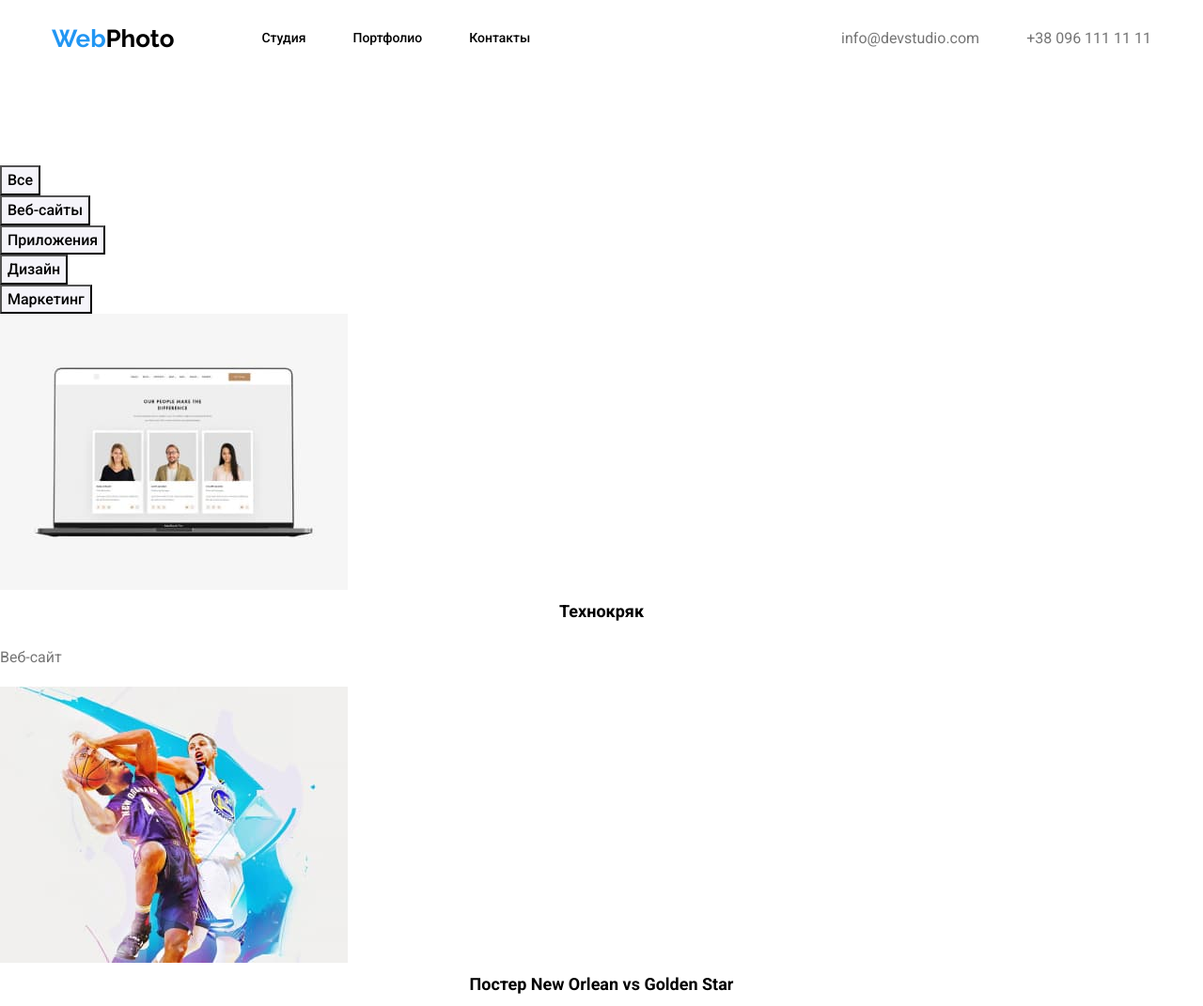
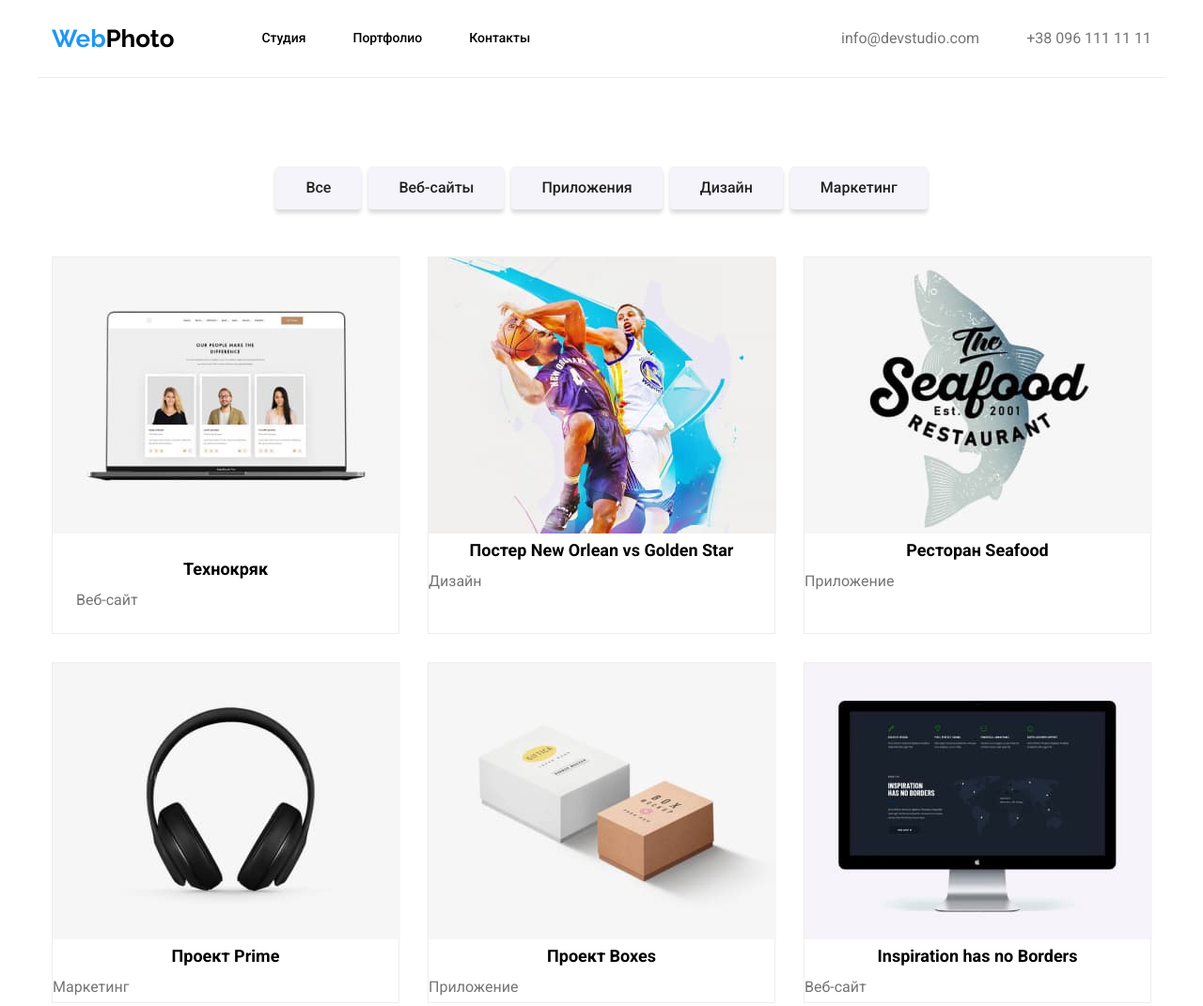
Before and after one commit to DenysPitel/goit-markup-hw-03, a plain HTML site: page portfolio.html in a window 1280 px wide. Shown: the top 1071 px of the page at 94% size. Drawn offline with nearby package versions, Linux system fonts and the light colour scheme.

Commit message:
html, css

```diff
--- a/css/style.css
+++ b/css/style.css
@@ -8,6 +8,7 @@
   --fons-title-color: #2f303a;
   --button-color: #f5f4fa;
   --line-color: #ececec;
+  --border-color: #eeeeee;
 }
 
 * {
@@ -31,17 +32,24 @@ h6 {
   text-align: center;
 }
 
+p {
+  padding: 0;
+  margin: 0;
+}
+
 ul {
   padding: 0;
   margin: 0;
 }
 
+img {
+  display: block;
+}
+
 .container {
   width: 1200px;
-  padding-left: 15px;
-  padding-right: 15px;
-  margin-left: auto;
-  margin-right: auto;
+  padding: 0 15px;
+  margin: 0 auto;
   align-items: center;
 }
 
@@ -52,14 +60,9 @@ ul {
 
 /* Header
 =================== */
-.header {
+.header .container {
   display: flex;
-  align-items: center;
-  width: 1200px;
-  margin-left: auto;
-  margin-right: auto;
-  padding-left: 15px;
-  padding-right: 15px;
+  border-bottom: 1px solid var(--line-color);
 }
 
 .logo {
@@ -127,7 +130,8 @@ ul {
 /* Title section
 =================== */
 
-.title {
+.title.section {
+  padding: 200px 0;
   text-align: center;
   box-shadow: 0px 4px 4px rgba(0, 0, 0, 0.25), 0px 4px 4px rgba(0, 0, 0, 0.25);
   background-color: var(--fons-title-color);
@@ -143,16 +147,20 @@ ul {
 }
 
 .title-but {
+  color: var(--fons-html);
+}
+
+.title-but,
+.work-but {
   font-weight: 700;
   font-size: 16px;
   line-height: 1.9em;
   cursor: pointer;
   padding: 10px 32px;
   border-radius: 4px;
+  border: transparent var(--hover-color);
   box-shadow: 0px 4px 4px rgba(0, 0, 0, 0.15);
-  border-color: var(--hover-color);
   background: var(--hover-color);
-  color: var(--fons-html);
 }
 
 /* Quality section
@@ -238,18 +246,29 @@ ul {
 
 /* Button
 =================== */
+.work-item {
+  display: flex;
+  justify-content: center;
+  padding-bottom: 50px;
+}
+
+.work-item .work-elem + .work-elem {
+  margin-left: 8px;
+}
 
 .work-but {
   font-family: inherit;
   font-weight: 500;
   font-size: 16px;
   line-height: 1.6em;
-  cursor: pointer;
   background: var(--button-color);
+  color: var(--text-color);
 }
 
 .work-but:hover,
 .work-but:focus {
+  box-shadow: 0px 3px 1px rgba(0, 0, 0, 0.1), 0px 1px 2px rgba(0, 0, 0, 0.08),
+    0px 2px 2px rgba(0, 0, 0, 0.12);
   background: var(--hover-color);
   color: var(--fons-html);
 }
@@ -257,15 +276,47 @@ ul {
 /* Features
 =================== */
 
+.features-item {
+  display: flex;
+  flex-wrap: wrap;
+}
+
+.features-elem {
+  width: 370px;
+  margin-left: 30px;
+  margin-bottom: 30px;
+  background: var(--fons-html);
+  border: 1px solid var(--border-color);
+  box-sizing: border-box;
+}
+
+.features-elem:nth-child(3n + 1) {
+  margin-left: 0;
+}
+
+.features-elem:nth-last-child(-n + 3) {
+  margin-bottom: 0;
+}
+
+/* .features-elem .features-title {
+  text-align: start;
+} */
+
+.features-elem-elem {
+  padding: 20px 25px;
+}
+
 .features-title {
   font-weight: 700;
   font-size: 18px;
   line-height: 2em;
+  /* margin: 20px 25px 4px 25px; */
 }
 
 .features-text {
   font-size: 16px;
   line-height: 1.9em;
+  /* margin: 0 25px 20px 25px; */
   color: var(--contacts-color);
 }
 
--- a/portfolio.html
+++ b/portfolio.html
@@ -15,6 +15,7 @@
 
         <!-- Header -->
         <header class="header">
+            <div class="container">
                 <a class="logo" href="./">Web<span class="head-logo-elem">Photo</span></a>
                 <nav class="nav">
                     <ul class="nav-item">
@@ -24,84 +25,110 @@
                     </ul>
                 </nav>
                 <ul class="nav-cont">
-        <li class="item"><a class="contacts" href="mailto:info@devstudio.com">info@devstudio.com</a></li>
-        <li class="item"><a class="contacts" href="tel:+380961111111">+38 096 111 11 11</a></li>
+                    <li class="item"><a href="mailto:info@devstudio.com" class="contacts">info@devstudio.com</a></li>
+                    <li class="item"><a href="tel:+380961111111" class="contacts">+38 096 111 11 11</a></li>
                 </ul>
+            </div>
         </header>
 
         <!-- Main -->
         <main>
             <section class="work section">
 
+                <div class="container">
                     <!-- Button -->
-                <ul>
-                    <li><button class="work-but" type="button">Все</button></li>
-                    <li><button class="work-but" type="button">Веб-сайты</button></li>
-                    <li><button class="work-but" type="button">Приложения</button></li>
-                    <li><button class="work-but" type="button">Дизайн</button></li>
-                    <li><button class="work-but" type="button">Маркетинг</button></li>
+                    <ul class="work-item">
+                        <li class="work-elem"><button class="work-but" type="button">Все</button></li>
+                        <li class="work-elem"><button class="work-but" type="button">Веб-сайты</button></li>
+                        <li class="work-elem"><button class="work-but" type="button">Приложения</button></li>
+                        <li class="work-elem"><button class="work-but" type="button">Дизайн</button></li>
+                        <li class="work-elem"><button class="work-but" type="button">Маркетинг</button></li>
                     </ul>
+                </div>
 
+                <div class="container">
                     <!-- Features -->
-                <ul class="features">
-                    <li class="features-item">
+                    <ul class="features-item">
+                        <li class="features-elem">
                             <img class="features-icon" src="./img/portfolio/img1.jpg" alt="МакБукПро" width="370">
+                            <div class="features-elem-elem">
                                 <h2 class="features-title">Технокряк</h2>
                                 <p class="features-text">Веб-сайт</p>
+                            </div>
                         </li>
-                    <li class="features-item">
+                        <li class="features-elem">
                             <img class="features-icon" src="./img/portfolio/img2.jpg" alt="Баскетболисты" width="370">
+                            <div>
                                 <h2 class="features-title">Постер New Orlean vs Golden Star</h2>
                                 <p class="features-text">Дизайн</p>
+                            </div>
                         </li>
-                    <li class="features-item">
+                        <li class="features-elem">
                             <img class="features-icon" src="./img/portfolio/img3.jpg" alt="Логотип ресторана" width="370">
+                            <div>
                                 <h2 class="features-title">Ресторан Seafood</h2>
                                 <p class="features-text">Приложение</p>
+                            </div>
                         </li>
-                    <li class="features-item">
+                        <li class="features-elem">
                             <img class="features-icon" src="./img/portfolio/img4.jpg" alt="Наушники" width="370">
+                            <div>
                                 <h2 class="features-title">Проект Prime</h2>
                                 <p class="features-text">Маркетинг</p>
+                            </div>
                         </li>
-                    <li class="features-item">
+                        <li class="features-elem">
                             <img class="features-icon" src="./img/portfolio/img5.jpg" alt="Два коробки" width="370">
+                            <div>
                                 <h2 class="features-title">Проект Boxes</h2>
                                 <p class="features-text">Приложение</p>
+                            </div>
                         </li>
-                    <li class="features-item">
+                        <li class="features-elem">
                             <img class="features-icon" src="./img/portfolio/img6.jpg" alt="Монитор Apple" width="370">
+                            <div>
                                 <h2 class="features-title">Inspiration has no Borders</h2>
                                 <p class="features-text">Веб-сайт</p>
+                            </div>
                         </li>
-                    <li class="features-item">
+                        <li class="features-elem">
                             <img class="features-icon" src="./img/portfolio/img7.jpg" alt="Открытая книга" width="370">
+                            <div>
                                 <h2 class="features-title">Издание Limited Edition</h2>
                                 <p class="features-text">Дизайн</p>
+                            </div>
                         </li>
-                    <li class="features-item">
+                        <li class="features-elem">
                             <img class="features-icon" src="./img/portfolio/img8.jpg" alt="Бирка" width="370">
+                            <div>
                                 <h2 class="features-title">Проект LAB</h2>
                                 <p class="features-text">Маркетинг</p>
+                            </div>
                         </li>
-                    <li class="features-item">
+                        <li class="features-elem">
                             <img class="features-icon" src="./img/portfolio/img9.jpg" alt="Печатает на клавиатуре">
+                            <div>
                                 <h2 class="features-title">Маркетинг</h2>
                                 <p class="features-text">Приложение</p>
+                            </div>
                         </li>
                     </ul>
+                </div>
             </section>
         </main>
 
         <!-- Footer -->
         <footer class="footer">
+            <div class="container">
                 <a class="logo" href="./">Web<span class="foot-logo-elem">Photo</span></a>
                 <address class="foot-add">г. Киев, пр-т Леси Украинки, 26
-            <ul>
-                <li><a class="foot-contacts" href="mailto:info@devstudio.com">info@devstudio.com</a></li>
-                <li><a class="foot-contacts" href="tel:+380991111111">+38 099 111 11 11</a></li>
+                    <ul class="foot-item">
+                        <li class="foot-elem"><a class="foot-contacts" href="mailto:info@devstudio.com">info@devstudio.com</a>
+                        </li>
+                        <li class="foot-elem"><a class="foot-contacts" href="tel:+380991111111">+38 099 111 11 11</a></li>
                     </ul>
                 </address>
+            </div>
         </footer>
 
     </body>
```
Also changed, not shown: index.html (+4 -2 lines). Lines whose indentation alone changed are shown as unchanged.
